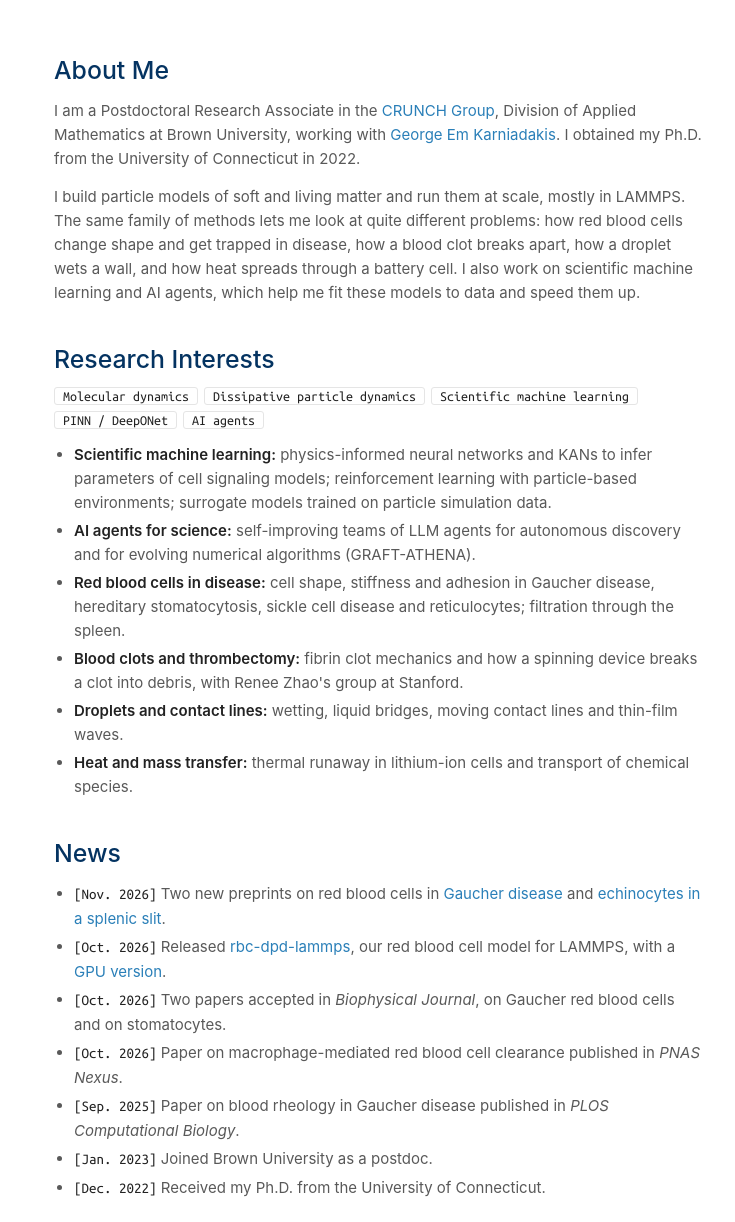
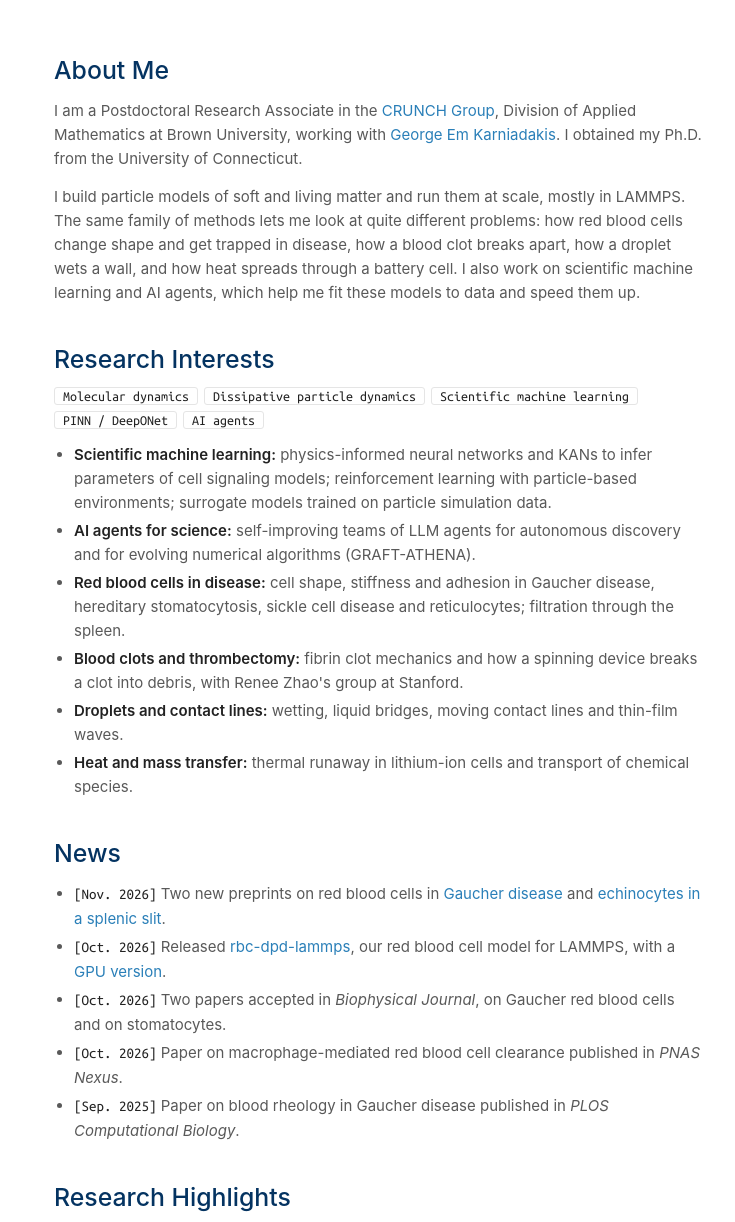
Before and after one commit to ZhaojieC/ZhaojieC.github.io, a plain HTML site: page index.html in a window 1280 px wide. Shown: the top 1222 px of the page, 410-1145 px from the left. Drawn offline with Linux system fonts and the light colour scheme.

Commit message:
Trim News and About
Co-Authored-By: Claude Opus 5.5 <noreply@anthropic.com>

```diff
--- a/index.html
+++ b/index.html
@@ -157,7 +157,7 @@ footer{font-size:.85rem;border-top:1px solid var(--line);padding-top:14px}
 <main>
   <section id="about">
     <h2>About Me</h2>
-    <p>I am a Postdoctoral Research Associate in the <a href="https://www.brown.edu/research/projects/crunch/">CRUNCH Group</a>, Division of Applied Mathematics at Brown University, working with <a href="https://www.brown.edu/research/projects/crunch/george-karniadakis">George Em Karniadakis</a>. I obtained my Ph.D. from the University of Connecticut in 2022.</p>
+    <p>I am a Postdoctoral Research Associate in the <a href="https://www.brown.edu/research/projects/crunch/">CRUNCH Group</a>, Division of Applied Mathematics at Brown University, working with <a href="https://www.brown.edu/research/projects/crunch/george-karniadakis">George Em Karniadakis</a>. I obtained my Ph.D. from the University of Connecticut.</p>
     <p>I build particle models of soft and living matter and run them at scale, mostly in LAMMPS. The same family of methods lets me look at quite different problems: how red blood cells change shape and get trapped in disease, how a blood clot breaks apart, how a droplet wets a wall, and how heat spreads through a battery cell. I also work on scientific machine learning and AI agents, which help me fit these models to data and speed them up.</p>
   </section>
 
@@ -184,8 +184,6 @@ footer{font-size:.85rem;border-top:1px solid var(--line);padding-top:14px}
       <li><span class="date">[Oct. 2026]</span> Two papers accepted in <em>Biophysical Journal</em>, on Gaucher red blood cells and on stomatocytes.</li>
       <li><span class="date">[Oct. 2026]</span> Paper on macrophage-mediated red blood cell clearance published in <em>PNAS Nexus</em>.</li>
       <li><span class="date">[Sep. 2025]</span> Paper on blood rheology in Gaucher disease published in <em>PLOS Computational Biology</em>.</li>
-      <li><span class="date">[Jan. 2023]</span> Joined Brown University as a postdoc.</li>
-      <li><span class="date">[Dec. 2022]</span> Received my Ph.D. from the University of Connecticut.</li>
     </ul>
   </section>
 
```
